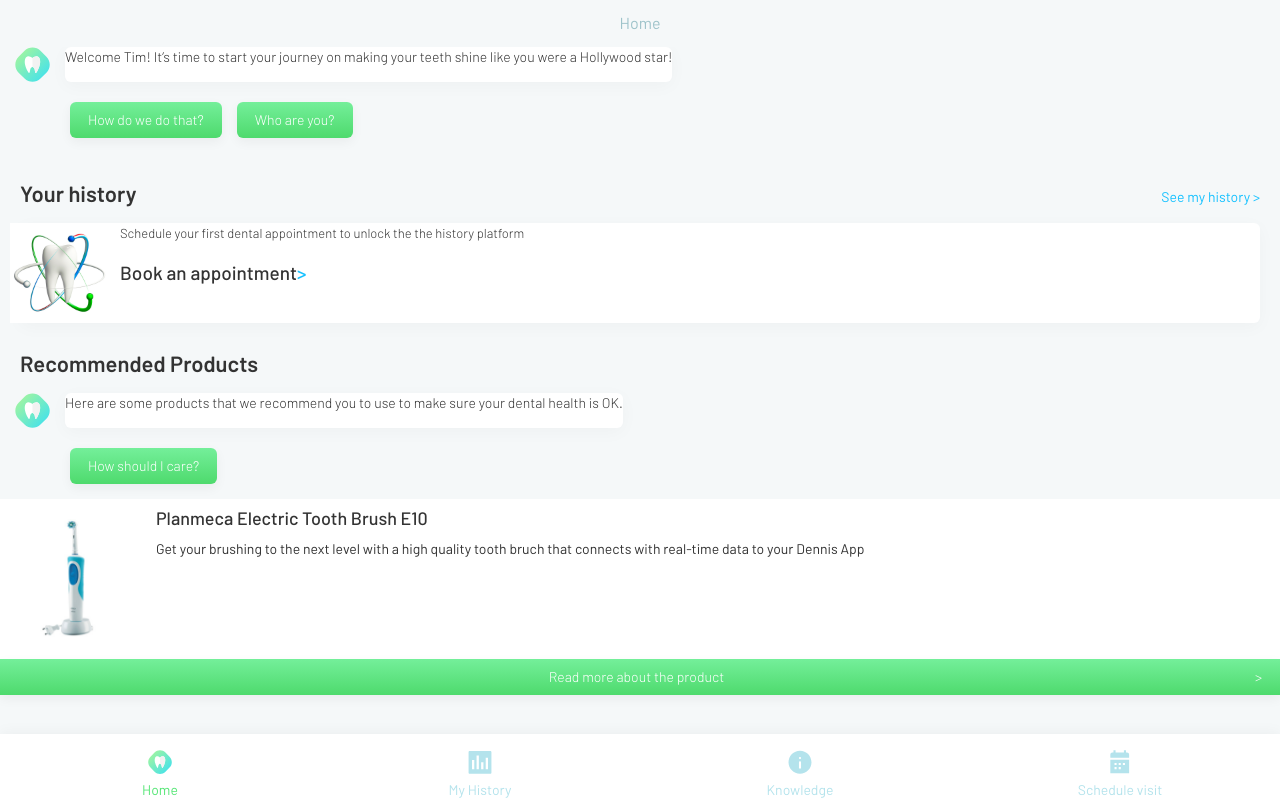
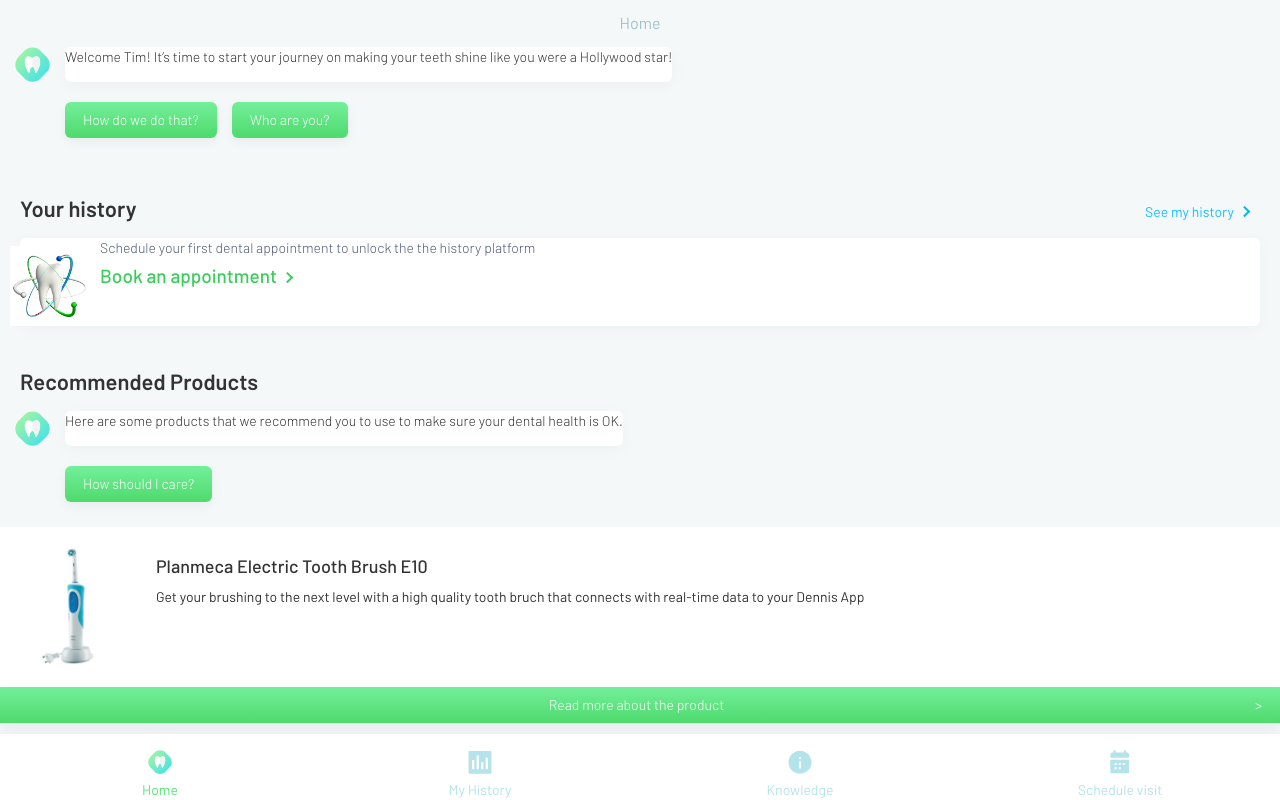
Before and after one commit to vlukashov/dennis, a React (Create React App) app: page / in a window 1280 px wide. Built offline with nearby package versions, Linux system fonts and the light colour scheme.

Commit message:
minor styling fixes

```diff
--- a/src/components/in-page-subheader/InPageSubheader.css
+++ b/src/components/in-page-subheader/InPageSubheader.css
@@ -8,4 +8,17 @@
   flex: 1;
   font-size: 22px;
   font-weight: 700;
+  margin-top: 3.5rem;
 }
+
+.overview-link:after  {
+	content: '';
+	display: inline-block;
+	margin-right: 10px;
+	border: solid #00b4f0;
+	border-width: 0 2px 2px 0;
+	padding: 3px;
+	transform: rotate(-45deg) translateY(-2px);
+	transition: all ease-in .2s;
+	margin-left: 8px;
+}
--- a/src/components/in-page-subheader/InPageSubheader.js
+++ b/src/components/in-page-subheader/InPageSubheader.js
@@ -6,7 +6,7 @@ import "./InPageSubheader.css";
 class InPageSubheader extends Component {
   render() {
     const link = this.props.to ? (
-      <Link to={this.props.to}>{this.props.subtitle}</Link>
+      <Link className="overview-link" to={this.props.to}>{this.props.subtitle}</Link>
     ) : null;
     return (
       <div className={`InPageSubheader ${this.props.className}`}>
--- a/src/dennis-bootstrap.css
+++ b/src/dennis-bootstrap.css
@@ -28,7 +28,9 @@
 }
 
 .panel.panel-default > .panel-body {
-  padding: 20px;
+  padding: 15px;
+  font-weight: 400;
+  color: #4E5973;
 }
 
 a {
--- a/src/routes/home/Home.css
+++ b/src/routes/home/Home.css
@@ -13,7 +13,7 @@
 }
 
 .Home-chat-replies {
-  padding: 20px 0px 15px 50px;
+  padding: 20px 0px 15px 45px;
 }
 
 .Home-cta-panel {
@@ -21,8 +21,9 @@
 }
 
 .Home-cta-panel img {
-  width: 100px;
-  height: 100px;
+  width: 80px;
+  height: 80px;
+  margin-top: .8rem;
   margin-left: -10px;
   display: block;
 }
@@ -35,16 +36,37 @@
 .Home-cta-panel-body h3 {
   font-size: 19px;
   margin-bottom: 0;
+  color: #39CD5A;
+  margin-top:8px;
+}
+
+.Home-cta-panel-body h3:after {
+    content: '';
+    display: inline-block;
+    margin-right: 10px;
+    border: solid #39CD5A;
+    border-width: 0 2px 2px 0;
+    padding: 3px;
+    transform: rotate(-45deg) translateY(-2px);
+    transition: all ease-in .2s;
+    margin-left: 8px;
+}
+
+.Home-cta-panel-body h3 a {
+  display:none;
 }
 
 .Home-cta-panel-body span {
-  font-size: small;
+  font-size: 14px;
+  color: #4E5973;
+
 }
 
 .RecommendedProduct {
   background: white;
   margin-left: -20px;
   margin-right: -20px;
+  margin-top: 1rem;
 }
 
 .RecommendedProduct img {
@@ -59,7 +81,7 @@
 }
 
 .RecommendedProduct-content {
-  padding: 0 20px;
+  padding: 20px;
 }
 
 .RecommendedProduct-text-secondary {
--- a/src/routes/home/Home.js
+++ b/src/routes/home/Home.js
@@ -48,7 +48,7 @@ class Home extends Component {
 
         <InPageSubheader
           title="Your history"
-          subtitle="See my history >"
+          subtitle="See my history"
           to="/my-history"
         />
         <Panel>
@@ -85,7 +85,7 @@ class Home extends Component {
 
         {/* <InPageSubheader
           title="Dental Knowledge"
-          subtitle="Go to Knowledge Base >"
+          subtitle="Go to Knowledge Base"
           to="/knowledge"
         /> */}
       </PageLayout>
--- a/src/routes/knowledge/Knowledge.css
+++ b/src/routes/knowledge/Knowledge.css
@@ -10,8 +10,12 @@
 }
 
 .KBArticleCard.panel.panel-default > .panel-body {
+  padding: 14px;
   padding-top: 10px;
   padding-bottom: 10px;
+  font-weight:500;
+  color: white;
+  text-shadow: 0 1px 0 rgba(0,0,0,.1);
 }
 
 .KBategoryCard {
@@ -29,10 +33,12 @@
   display: block;
   width: 80px;
   height: 80px;
+  margin-top: .6rem;
 }
 
 .KBategoryCard-content {
   flex: 1;
   display: flex;
   flex-direction: column;
+  padding-bottom:1rem;
 }
--- a/src/routes/my-history/MyHistory.js
+++ b/src/routes/my-history/MyHistory.js
@@ -50,7 +50,7 @@ class MyHistory extends Component {
           the dentist and we can start mapping out your dental history.
         </ChatMessage>
 
-        <InPageSubheader title="Last Visit" subtitle="See overview >" to="/" />
+        <InPageSubheader title="Last Visit" subtitle="See overview" to="/" />
         <TileSet>
           <TileSquare>
             <Image src={lastVisitImage} />
@@ -69,7 +69,7 @@ class MyHistory extends Component {
 
         <InPageSubheader
           title="Teeth Evolution"
-          subtitle="See overview >"
+          subtitle="See overview"
           to="/"
         />
         <TileSet>
@@ -83,7 +83,7 @@ class MyHistory extends Component {
 
         <InPageSubheader
           title="Tooth Bruching History"
-          subtitle="See overview >"
+          subtitle="See overview"
           to="/"
         />
         <TileSet>
```
Also changed, not shown: 1 other file (tests, documents, lock files or other folders).
